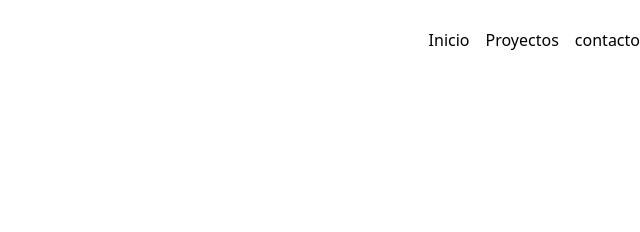
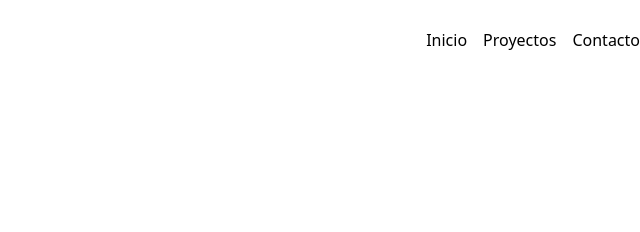
Before and after one commit to haaberkorn/Portafolio, a plain HTML site: page index3.html in a window 1280 px wide. Shown: the full height of the page, 640-1280 px from the left. Drawn offline with nearby package versions, Linux system fonts and the light colour scheme.

Commit message:
actualizacion

```diff
--- a/index3.html
+++ b/index3.html
@@ -21,7 +21,8 @@
                         <ul id="liNav" class="liNav_class z-50 top-[0.01%] left-[0.1%] min-w-[80%] min-h-[100%] fixed  hidden  text-white flex flex-col px-[1rem] py-[10rem] gap-[1rem] items-center sm:flex sm:flex-row sm:bg-white sm:text-black sm:min-h-[10%] sm:min-w-[10%] sm:static sm:p-0">
                             <a href="./index.html">Inicio</a>
                             <a href="./index_2.html">Proyectos</a>
-                            <li>contacto</li>
+
+                            <a href="./index3.html">Contacto</a>
                         </ul>
                             <div class="flex">
                                 <button id="botonNav" class="flex mt-5 sm:hidden">
@@ -59,10 +60,6 @@
                     </div>
                 </form>
             </section>
-
-
-
-
         </main>
 </body>
 <script src="./proyecto.js"></script>
```
